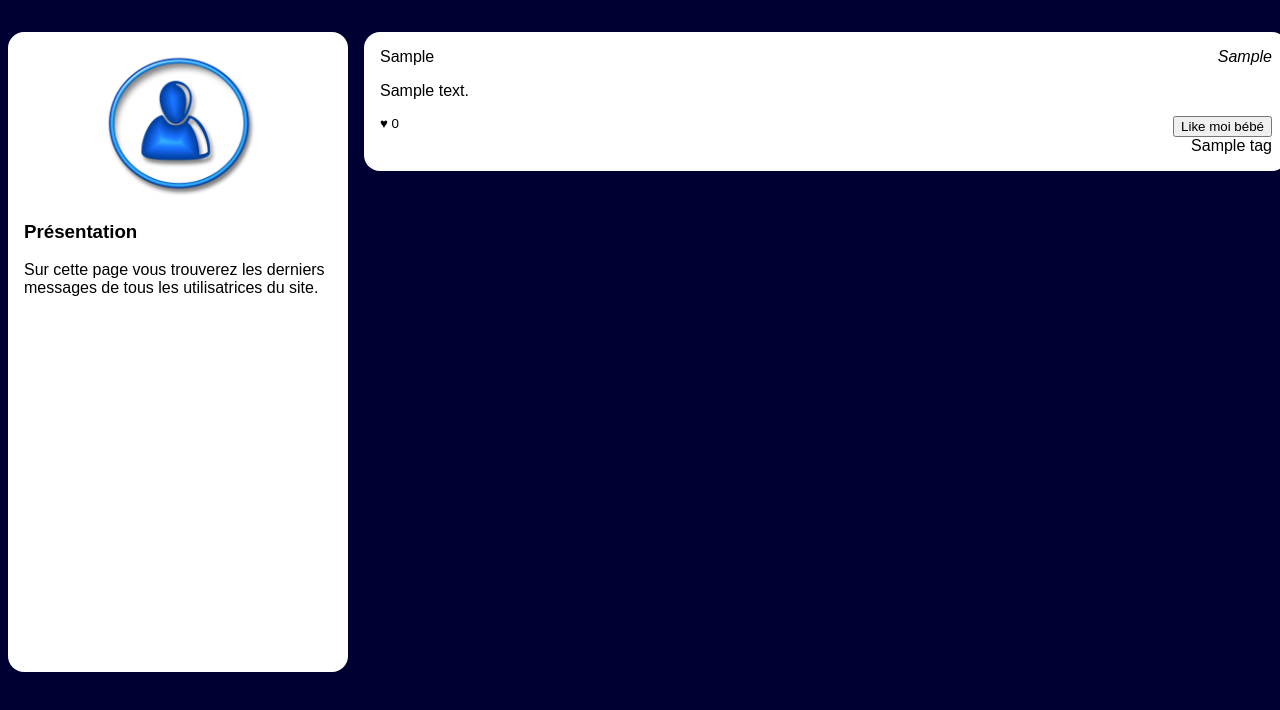
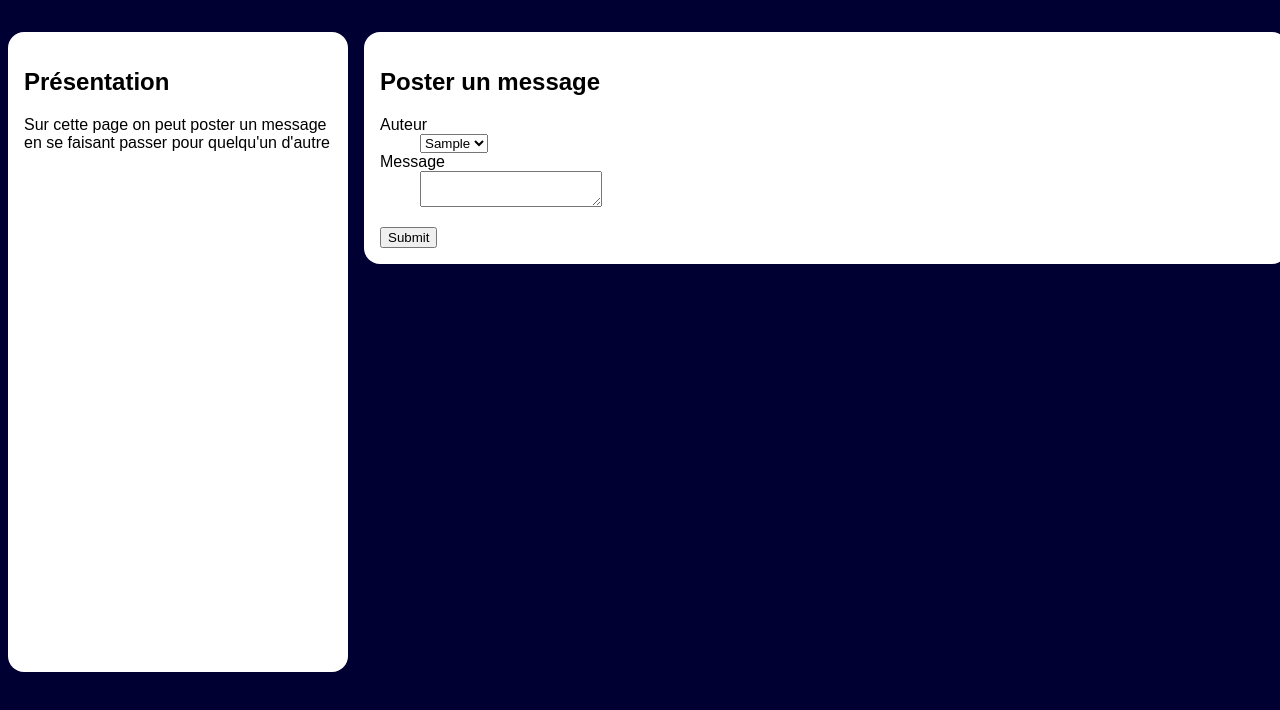
Before and after one commit to adatechschool/projet-collectif-reseau-social-php-cgpt-chefteam, a PHP site: page /usurpedpost.php in a window 1280 px wide. Shown: the part 90-800 px from the top of the page. Run offline with PHP 8.4, Linux system fonts and the light colour scheme; the visitor is signed in with stand-in values (Sample User, id 1); tables that the repository leaves empty or names only in its code hold one stand-in row (values such as "Sample post"); data that the repository does not hold is empty.

Commit message:
newsphpdone usurpedancien

```diff
--- a/Niveau2/news.php
+++ b/Niveau2/news.php
@@ -116,7 +116,7 @@ if (!$lesInformations) {
 
                         <form method="POST" action="">
                             <input type="hidden" name="post_id" value="<?php echo $post_id; ?>">
-                            <input type="submit" name="like" value="Ajouter un like">
+                            <input type="submit" name="like" value="Like babe">
                         </form>
 
                         <a href=""><?php echo $post['taglist'] ?></a>
--- a/Niveau2/usurpedpost.php
+++ b/Niveau2/usurpedpost.php
@@ -4,119 +4,106 @@ if (!isset($_SESSION['connected_id'])) {
     header('Location: login.php');
     exit();
 }
-
-// Assurez-vous que $_SESSION['likes'] est un tableau
-if (!isset($_SESSION['likes']) || !is_array($_SESSION['likes'])) {
-    $_SESSION['likes'] = array();
-}
-
-// Traitement du formulaire de like
-if (isset($_POST['like']) && isset($_POST['post_id'])) {
-    $post_id = $_POST['post_id'];
-    if (!isset($_SESSION['likes'][$post_id])) {
-        $_SESSION['likes'][$post_id] = 0;
-    }
-    $_SESSION['likes'][$post_id]++;
-    // Redirection après le traitement du formulaire pour éviter la resoumission
-    header("Location: " . $_SERVER['PHP_SELF']);
-    exit();
-}
-
-// Connexion à la base de données
-$mysqli = new mysqli("localhost", "root", "", "socialnetwork");
-if ($mysqli->connect_errno) {
-    echo "<article>";
-    echo ("Échec de la connexion : " . $mysqli->connect_error);
-    echo ("<p>Indice: Vérifiez les paramètres de <code>new mysqli(...</code></p>");
-    echo "</article>";
-    exit();
-}
-
-// Récupérer les derniers messages
-$laQuestionEnSql = "
-    SELECT posts.content,
-           posts.created,
-           users.alias as author_name,
-           posts.id as post_id,
-           count(likes.id) as like_number,
-           GROUP_CONCAT(DISTINCT tags.label) AS taglist
-    FROM posts
-    JOIN users ON users.id = posts.user_id
-    LEFT JOIN posts_tags ON posts.id = posts_tags.post_id
-    LEFT JOIN tags ON posts_tags.tag_id = tags.id
-    LEFT JOIN likes ON likes.post_id = posts.id
-    GROUP BY posts.id
-    ORDER BY posts.created DESC
-    LIMIT 5
-";
-
-$lesInformations = $mysqli->query($laQuestionEnSql);
-if (!$lesInformations) {
-    echo "<article>";
-    echo ("Échec de la requête : " . $mysqli->error);
-    echo ("<p>Indice: Vérifiez la requête SQL suivante dans phpmyadmin<code>$laQuestionEnSql</code></p>");
-    echo "</article>";
-    exit();
-}
 ?>
-
 <!doctype html>
 <html lang="fr">
+    <head>
+        <meta charset="utf-8">
+        <title>ReSoC - Post d'usurpateur</title>
+        <meta name="author" content="Julien Falconnet">
+        <link rel="stylesheet" href="style.css"/>
+    </head>
+    <body>
 
-<head>
-    <meta charset="utf-8">
-    <title>ReSoC - Actualités</title>
-    <meta name="author" content="Julien Falconnet">
-    <link rel="stylesheet" href="style.css" />
-</head>
+    <?php include 'headerdeco.php'; ?>
 
-<body>
+        <div id="wrapper" >
 
-    <?php include 'header.php'; ?>
+            <aside>
+                <h2>Présentation</h2>
+                <p>Sur cette page on peut poster un message en se faisant
+                    passer pour quelqu'un d'autre</p>
+            </aside>
+            <main>
+                <article>
+                    <h2>Poster un message</h2>
+                    <?php
+                    /**
+                     * BD
+                     */
+                    $mysqli = new mysqli("localhost", "root", "", "socialnetwork");
+                    /**
+                     * Récupération de la liste des auteurs
+                     */
+                    $listAuteurs = [];
+                    $laQuestionEnSql = "SELECT * FROM users";
+                    $lesInformations = $mysqli->query($laQuestionEnSql);
+                    while ($user = $lesInformations->fetch_assoc())
+                    {
+                        $listAuteurs[$user['id']] = $user['alias'];
+                    }
 
-    <div id="wrapper">
-        <aside>
-            <img src="user.jpg" alt="Portrait de l'utilisatrice" />
-            <section>
-                <h3>Présentation</h3>
-                <p>Sur cette page vous trouverez les derniers messages de
-                    tous les utilisatrices du site.</p>
-            </section>
-        </aside>
-        <main>
-            <?php
-            while ($post = $lesInformations->fetch_assoc()) {
-                $post_id = $post['post_id'];
-                $like_number = isset($_SESSION['likes'][$post_id]) ? $_SESSION['likes'][$post_id] : 0;
-                ?>
 
-                <article>
-                    <h3>
-                        <time><?php echo $post['created'] ?></time>
-                    </h3>
-                    <address>
-                        <a target="_blank"
-                            href="wall.php?user_id=<?php echo intval($post['author_id']) ?>"><?php echo $post['author_name'] ?></a>
-                    </address>
-                    <div>
-                        <?php echo $post['content'] ?>
-                    </div>
-                    <footer>
-                        <small>♥ <?php echo $like_number; ?></small>
+                    /**
+                     * TRAITEMENT DU FORMULAIRE
+                     */
+                    // Etape 1 : vérifier si on est en train d'afficher ou de traiter le formulaire
+                    // si on recoit un champs email rempli il y a une chance que ce soit un traitement
+                    $enCoursDeTraitement = isset($_POST['auteur']);
+                    if ($enCoursDeTraitement)
+                    {
+                        // on ne fait ce qui suit que si un formulaire a été soumis.
+                        // Etape 2: récupérer ce qu'il y a dans le formulaire @todo: c'est là que votre travaille se situe
+                        // observez le résultat de cette ligne de débug (vous l'effacerez ensuite)
+                        echo "<pre>" . print_r($_POST, 1) . "</pre>";
+                        // et complétez le code ci dessous en remplaçant les ???
+                        $authorId = $_POST['auteur'];
+                        $postContent = $_POST['message'];
 
-                        <form method="POST" action="">
-                            <input type="hidden" name="post_id" value="<?php echo $post_id; ?>">
-                            <input type="submit" name="like" value="Like moi bébé">
-                        </form>
 
-                        <a href=""><?php echo $post['taglist'] ?></a>
-                    </footer>
+                        //Etape 3 : Petite sécurité
+                        // pour éviter les injection sql : https://www.w3schools.com/sql/sql_injection.asp
+                        $authorId = intval($mysqli->real_escape_string($authorId));
+                        $postContent = $mysqli->real_escape_string($postContent);
+                        //Etape 4 : construction de la requete
+                        $lInstructionSql = "INSERT INTO posts "
+                                . "(id, user_id, content, created, parent_id) "
+                                . "VALUES (NULL, "
+                                . $authorId . ", "
+                                . "'" . $postContent . "', "
+                                . "NOW(), "
+                                /* . "'', " */
+                                . "NULL);"
+                                ;
+                        echo $lInstructionSql;
+                        // Etape 5 : execution
+                        $ok = $mysqli->query($lInstructionSql);
+                        if ( ! $ok)
+                        {
+                            echo "Impossible d'ajouter le message: " . $mysqli->error;
+                        } else
+                        {
+                            echo "Message posté en tant que :" . $listAuteurs[$authorId];
+                        }
+                    }
+                    ?>
+                    <form action="usurpedpost.php" method="post">
+                        <input type='hidden' name='???' value='achanger'>
+                        <dl>
+                            <dt><label for='auteur'>Auteur</label></dt>
+                            <dd><select name='auteur'>
+                                    <?php
+                                    foreach ($listAuteurs as $id => $alias)
+                                        echo "<option value='$id'>$alias</option>";
+                                    ?>
+                                </select></dd>
+                            <dt><label for='message'>Message</label></dt>
+                            <dd><textarea name='message'></textarea></dd>
+                        </dl>
+                        <input type='submit'>
+                    </form>
                 </article>
-                <?php
-            }
-            ?>
-        </main>
-    </div>
-</body>
-
+            </main>
+        </div>
+    </body>
 </html>
```
